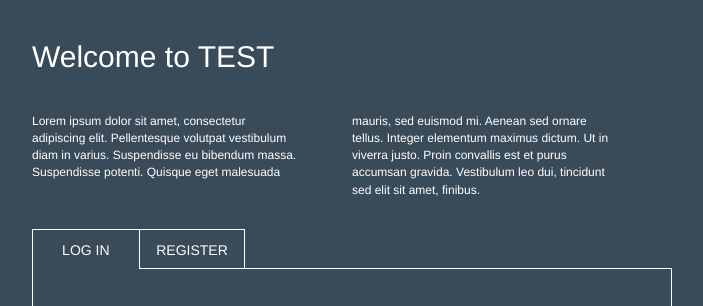
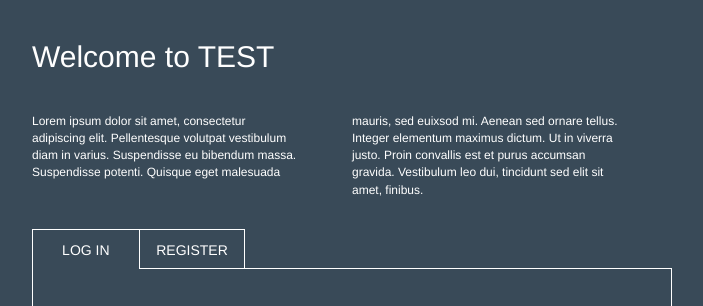
Before and after one commit to chen-wenyi/ATKINS_Test, a Django app: template templates/index.html in a window 1280 px wide. Shown: the part 80-386 px from the top of the page, without its empty margins (288-991 px from the left). Run offline with Django 3.2, Linux system fonts and the light colour scheme; the template is opened without the code that fills it, so the values that code supplies are empty; parts of the project's set-up code (start-up, migrations or seed data) failed here and were passed over; some libraries are stand-ins or nearby versions.

Commit message:
ui-update
ui-update

```diff
--- a/templates/index.html
+++ b/templates/index.html
@@ -21,8 +21,8 @@
 </head>
 <body>
 
-<nav class="col-md-12" id="navbar">
-    <div class="col-md-6 col-md-offset-3">
+<nav class="col-xs-12" id="navbar">
+    <div class="col-xs-6 col-xs-offset-3">
         <div id="logo"><div class="rotate_" style="float: left">V</div>TKINS</div>
         {% if user.is_authenticated %}
             <div id="login"><a href="/logout/">Log out</a></div>
@@ -36,20 +36,20 @@
 <main class="container-fluid">
 
     {% if user.is_authenticated %}
-        <div class="col-md-6 col-md-offset-3">
+        <div class="col-xs-6 col-xs-offset-3">
             <h3>Hi {{ user.first_name }}</h3>
             you have succefully logged in
         </div>
     {% else %}
         {% if registed == True %}
-            <div class="col-md-6 col-md-offset-3">
+            <div class="col-xs-6 col-xs-offset-3">
                 <h3>Thank you for registering</h3>
             </div>
         {% else %}
             <div class="row">
-                <section class="col-md-6 col-md-offset-3" id="section_1">
+                <section class="col-xs-12 col-md-6 col-md-offset-3" id="section_1">
                     <h2>Welcome to TEST</h2>
-                    <div class="col-md-5 intro">
+                    <div class="col-xs-5 intro">
                         <p>Lorem ipsum dolor sit amet, consectetur adipiscing
 
                             elit. Pellentesque volutpat vestibulum diam in varius.
@@ -58,8 +58,8 @@
 
                             Suspendisse potenti. Quisque eget malesuada</p>
                     </div>
-                    <div class="col-md-5 col-md-offset-1 intro">
-                        <p>mauris, sed euismod mi. Aenean sed ornare tellus.
+                    <div class="col-xs-5 col-xs-offset-1 intro">
+                        <p>mauris, sed euixsod mi. Aenean sed ornare tellus.
 
                             Integer elementum maximus dictum. Ut in viverra
 
@@ -69,14 +69,14 @@
                     </div>
                 </section>
 
-                <section class="col-md-6 col-md-offset-3" id="section_2">
+                <section class="col-xs-12 col-md-6 col-md-offset-3" id="section_2">
                     <div id="tabs">
-                        <button id="bt1" class="col-md-2">LOG IN</button>
-                        <button id="bt2" class="col-md-2">REGISTER</button>
-                        <div class="col-md-8" id="rest"></div>
+                        <button id="bt1" class="col-xs-2">LOG IN</button>
+                        <button id="bt2" class="col-xs-2">REGISTER</button>
+                        <div class="col-xs-8" id="rest"></div>
                     </div>
-                    <div class="col-md-12" id="content_login">
-                        <div class="col-md-5">
+                    <div class="col-xs-12" id="content_login">
+                        <div class="col-xs-5">
                             <h3>Log in to TEST</h3>
                             <form id="login_form" method="post" action="/login/">
                                 {% csrf_token %}
@@ -85,7 +85,7 @@
                                         <span class="errors">{{ email_error }}</span>
                                     </p>
                                     <div class="blueline">
-                                        <input type="text" class="inputfield col-md-12" name="email"
+                                        <input type="text" class="inputfield col-xs-12" name="email"
                                                id="email">
                                     </div>
                                 </div>
@@ -97,24 +97,24 @@
                                         </span>
                                     </p>
                                     <div class="blueline">
-                                        <input type="password" class="inputfield col-md-12" name="password"
+                                        <input type="password" class="inputfield col-xs-12" name="password"
                                                id="password">
                                     </div>
                                 </div>
                                 <br/><br/>
-                                <input class="button col-md-7 col-md-offset-5" type="submit" value="Log in"/>
+                                <input class="button col-xs-7 col-xs-offset-5" type="submit" value="Log in"/>
                             </form>
 
                         </div>
 
-                        <div class="col-md-5 col-md-offset-1" id="grey_area">
+                        <div class="col-xs-5 col-xs-offset-1" id="grey_area">
                             <p><b>Not yet registered for a Test account?</b></p>
                             <p><a id="reg">Click here to register</a></p>
                         </div>
                     </div>
 
-                    <div class="col-md-12" id="content_register">
-                        <div class="col-md-12">
+                    <div class="col-xs-12" id="content_register">
+                        <div class="col-xs-12">
                             <h3>Register for TEST</h3>
 
                             <form id="user_form" method="post" action="/register/"
@@ -126,7 +126,7 @@
                                      (<p>) element. This ensures each element appears on a new line,
                                      making everything look neater. -->
                                 <div class="row">
-                                    <div class="col-md-6">
+                                    <div class="col-xs-6">
 
                                         <p>{{ user_form.first_name.label }}*
 
@@ -140,7 +140,7 @@
 
                                     </div>
 
-                                    <div class="col-md-6">
+                                    <div class="col-xs-6">
                                         <p>{{ user_form.username.label }}*
                                             <span class="errors">
                                                 {% for error in user_form.username.errors %}
@@ -153,7 +153,7 @@
                                 </div>
                                 <br/>
                                 <div class="row">
-                                    <div class="col-md-6">
+                                    <div class="col-xs-6">
                                         <p>{{ user_form.password1.label }}*
                                             <span class="errors">
                                                 {% for error in user_form.password1.errors %}
@@ -164,7 +164,7 @@
                                         <div class="blueline">{{ user_form.password1 }}</div>
                                     </div>
 
-                                    <div class="col-md-6">
+                                    <div class="col-xs-6">
                                         <p>{{ user_form.password2.label }}*
                                             <span class="errors">
                                                 {% for error in user_form.non_field_errors %}
@@ -182,7 +182,7 @@
                                 </div>
                                 <br/>
                                 <!-- Provide a button to click to submit the form. -->
-                                <input class="button col-md-3 col-md-offset-9" type="submit" name="submit"
+                                <input class="button col-xs-3 col-xs-offset-9" type="submit" name="submit"
                                        value="Register"/>
                             </form>
 
@@ -215,7 +215,7 @@
 <script>
     $(document).ready(function () {
 
-        $('#id_first_name,#id_username,#id_password1,#id_password2').addClass('col-md-12 inputfield');
+        $('#id_first_name,#id_username,#id_password1,#id_password2').addClass('col-xs-12 inputfield');
 
         $('#bt1').click(function () {
             $('#content_login').css({display: 'block'});
```
